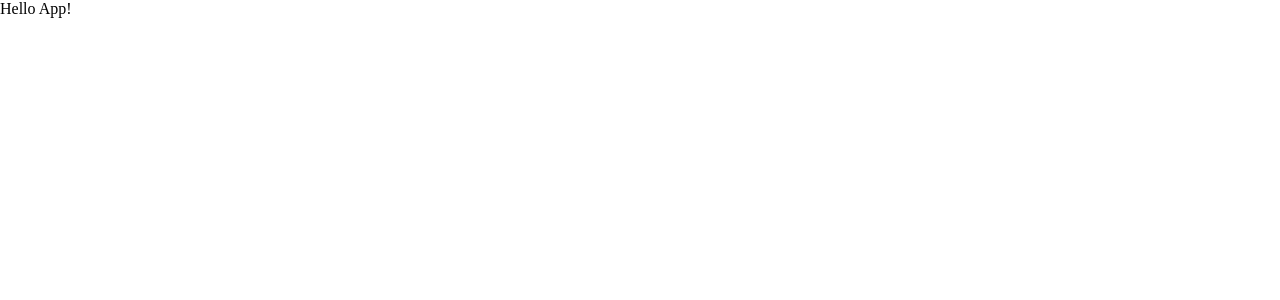
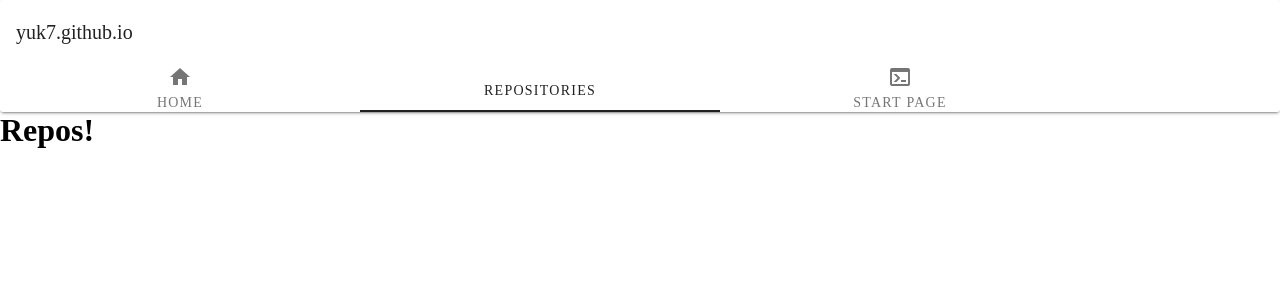
Before and after one commit to yuk7/yuk7.github.io, a Vue app: page /repos in a window 1280 px wide. Shown: the top 300 px of the page. Built offline with nearby package versions, Linux system fonts and the light colour scheme.

Commit message:
App.vue: Initial Material Design SPA

```diff
--- a/src/App.vue
+++ b/src/App.vue
@@ -1,6 +1,37 @@
 <template>
 <div id="app">
-  <p>Hello App!</p>
+  <v-card>
+    <v-toolbar flat>
+      <v-toolbar-title>yuk7.github.io</v-toolbar-title>
+
+      <template v-slot:extension>
+        <v-tabs
+          v-model="tabs"
+          fixed-tabs
+          icons-and-text
+        >
+          <v-tabs-slider></v-tabs-slider>
+
+          <v-tab  to="/">
+            Home
+            <v-icon>mdi-home</v-icon>
+          </v-tab>
+
+          <v-tab  to="/repos">
+            Repositories
+            <v-icon>mdi-github-circle</v-icon>
+          </v-tab>
+
+          <v-tab href="https://yuk7.github.io/StartPage">
+            Start Page
+            <v-icon>mdi-console</v-icon>
+          </v-tab>
+        </v-tabs>
+
+      </template>
+    </v-toolbar>
+  </v-card>
+
   <router-view></router-view>
 </div>
 </template>
--- a/src/router/index.js
+++ b/src/router/index.js
@@ -1,6 +1,7 @@
 import Vue from 'vue'
 import VueRouter from 'vue-router'
 import Home from '../views/Home.vue'
+import Repos from '../views/Repos.vue'
 
 Vue.use(VueRouter)
 
@@ -9,6 +10,11 @@ const routes = [
     path: '/',
     name: 'home',
     component: Home
+  },
+  {
+    path: '/repos',
+    name: 'repos',
+    component: Repos
   }
 ]
 
--- /dev/null
+++ b/src/views/Repos.vue
@@ -0,0 +1,3 @@
+<template>
+  <h1>Repos!</h1>
+</template>
```
